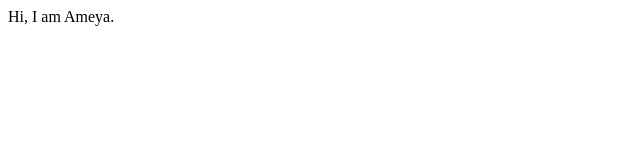
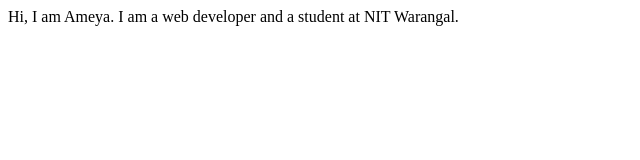
Before and after one commit to losarwarameya/my-portfolio, a plain HTML site: page index.html in a window 1280 px wide. Shown: the whole page, without its empty margins (0-640 px from the left). Drawn offline with Linux system fonts and the light colour scheme.

Commit message:
feat: Update index.html
Added job profile and college.

```diff
--- a/index.html
+++ b/index.html
@@ -7,5 +7,6 @@
 </head>
 <body>
     Hi, I am Ameya.
+    I am a web developer and a student at NIT Warangal.
 </body>
 </html>
```
